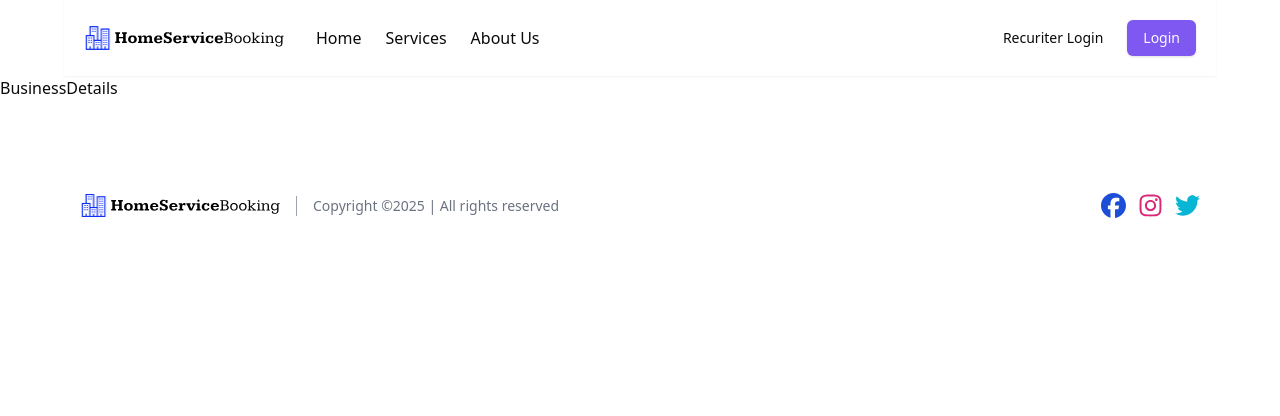
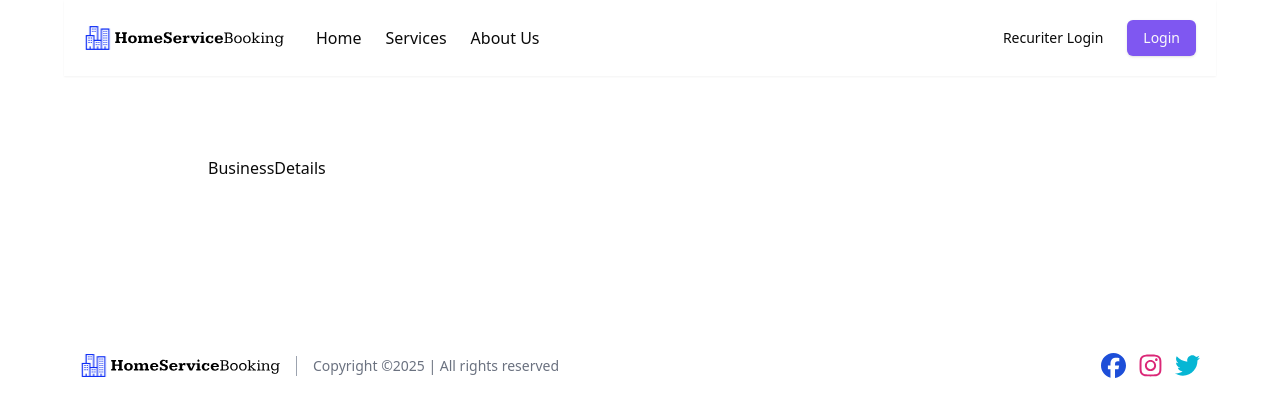
Before and after one commit to K-Aayush/HomeServiceBooking-Frontend, a React (Vite) app: page /businessDetails/1 in a window 1280 px wide. Shown: the top 416 px of the page. Built offline with nearby package versions, Linux system fonts and the light colour scheme; no server answers.

Commit message:
update :: creating businessinfo component

```diff
--- /dev/null
+++ b/src/components/BusinessInfo.tsx
@@ -0,0 +1,5 @@
+const BusinessInfo = () => {
+  return <div>BusinessInfo</div>;
+};
+
+export default BusinessInfo;
--- a/src/pages/BusinessDetails.tsx
+++ b/src/pages/BusinessDetails.tsx
@@ -16,7 +16,7 @@ const BusinessDetails = () => {
   const [businessData, setBusinessData] =
     useState<PopularBusinessListType | null>(null);
 
-    // fetching the business data by id
+  // fetching the business data by id
   const fetchBusinessData = async () => {
     const data = business.filter((business) => business.id === numeric);
     if (data.length !== 0) {
@@ -31,7 +31,11 @@ const BusinessDetails = () => {
       fetchBusinessData();
     }
   }, [businessDetailsid, business]);
-  return <div>BusinessDetails</div>;
+  return (
+    <div className="py-8 md:py-20 px-10 md:px-36 mx-6 md:mx-16">
+      BusinessDetails
+    </div>
+  );
 };
 
 export default BusinessDetails;
```
